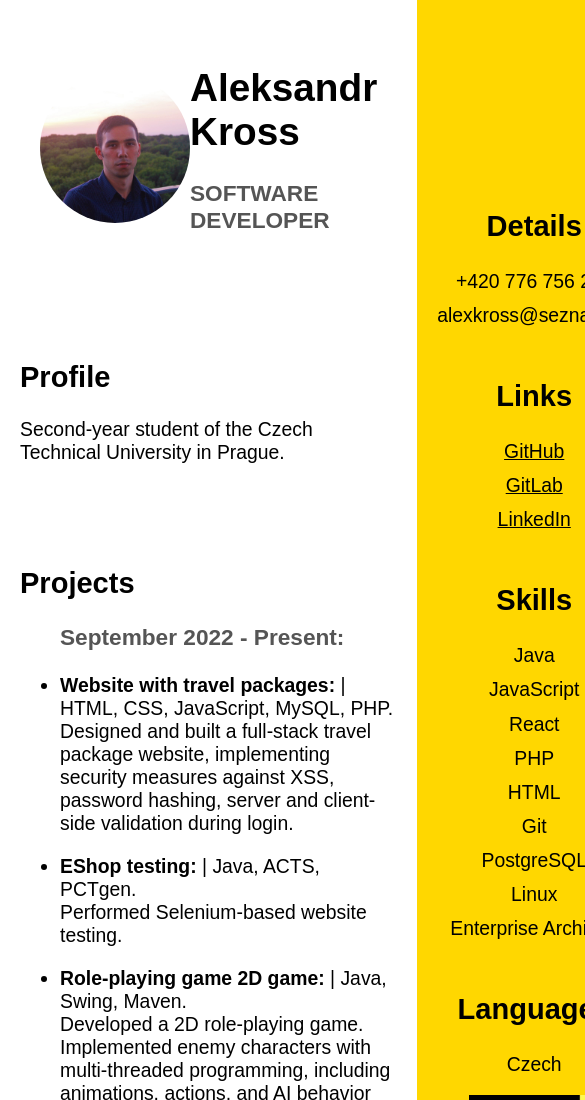
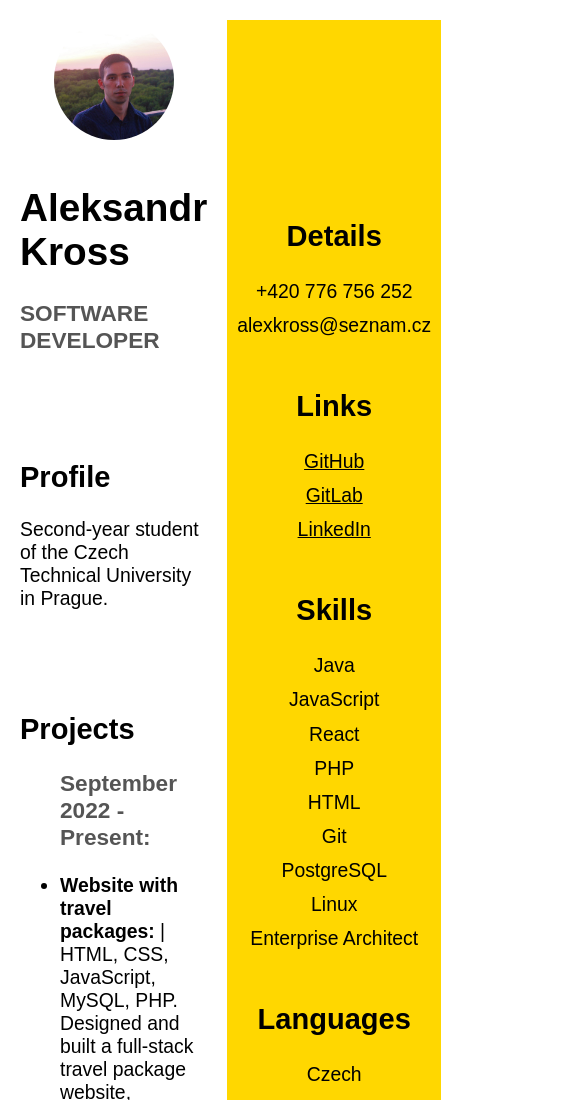
Before and after one commit to mathewtroy/resume, a plain HTML site: page index.html in a window 390 px wide. Shown: the top 1100 px of the page, 585 px wide, since content can reach past the window. Drawn offline with Linux system fonts and the light colour scheme.

Commit message:
added media queiries

```diff
--- a/css/style.css
+++ b/css/style.css
@@ -151,3 +151,34 @@ footer .contact-info p, footer .links a {
 footer .links a {
     text-decoration: none;
 }
+
+@media only screen and (max-width: 768px) {
+
+    .header-container {
+        flex-direction: column;
+        align-items: center;
+    }
+
+    header img {
+        margin-bottom: 20px;
+    }
+
+    .sidebar {
+        margin-top: 20px;
+    }
+}
+
+
+@media only screen and (max-width: 480px) {
+    .header-container {
+        padding: 20px;
+    }
+
+    header img {
+        width: 120px;
+    }
+
+    .sidebar {
+        padding: 10px;
+    }
+}
```
